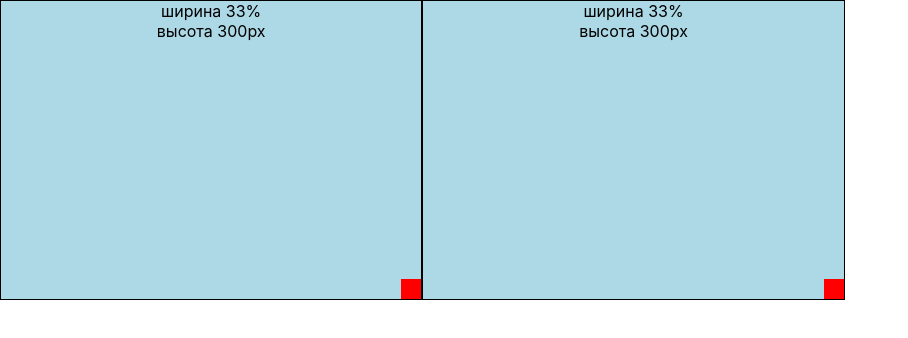
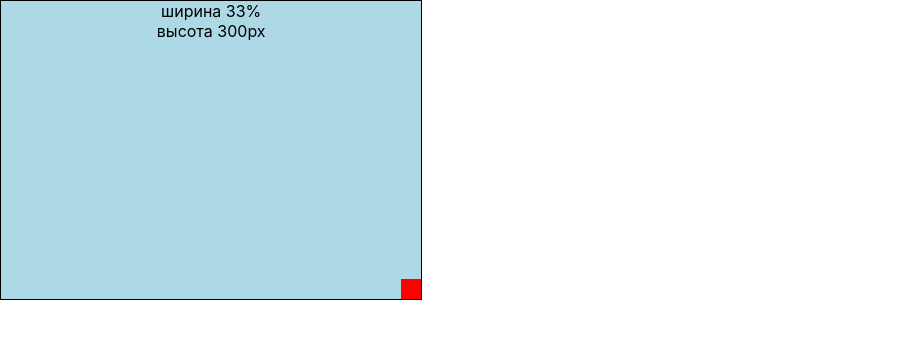
Before and after one commit to mihalichpalich/react_resizive_grid, a React (Create React App) app: page / in a window 1280 px wide. Shown: the top 338 px of the page, without its empty margins (0-908 px from the left). Built offline with nearby package versions, Linux system fonts and the light colour scheme.

Commit message:
и еще немного исправил resize

```diff
--- a/src/Grid/Row/Row.jsx
+++ b/src/Grid/Row/Row.jsx
@@ -13,7 +13,7 @@ class Row extends React.Component {
     return (
       <div style={RowStyles}>
         <Column />
-        <Column />
+        {/* <Column /> */}
       </div>
     );
   }
```
